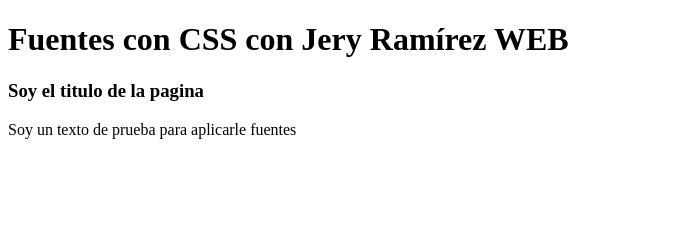
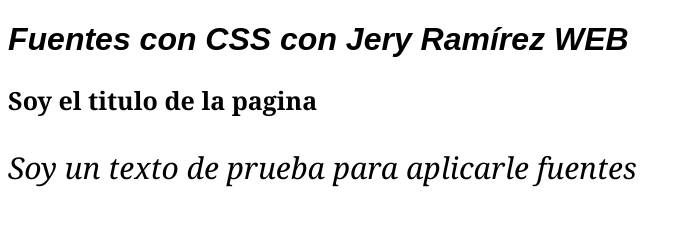
Before and after one commit to Rafadinho85/02-fuentes, a plain HTML site: page index.html in a window 1280 px wide. Shown: the whole page, without its empty margins (0-691 px from the left). Drawn offline with Linux system fonts and the light colour scheme.

Commit message:
agregando fuentes

```diff
--- a/index.html
+++ b/index.html
@@ -3,7 +3,7 @@
     <head>
         <meta charset="utf-8">
         <title>Fuentes en CSS con Jery Ramírez</title>
-
+        <link rel="stylesheet" href="styles.css">
     </head>
     <body>
             <h1>Fuentes con CSS con Jery Ramírez WEB</h1>
--- /dev/null
+++ b/styles.css
@@ -0,0 +1,16 @@
+h1{
+    font-family: Arial, Helvetica, sans-serif;/*agregar fuentes*/
+    font-style: italic;
+}
+h3{
+    font-family: Cambria, Cochin, Georgia, Times, 'Times New Roman', serif;
+    font-size: 25px;/*tamaño de la fuente*/
+    font-style: normal;
+    font-weight: bolder;/*lo utilizamos normalmente para negrita*/
+}
+p{
+    font-family: Cambria, Cochin, Georgia, Times, 'Times New Roman', serif;
+    font-size: 30px;
+    font-style: oblique;
+    font-weight: lighter;
+}
```
